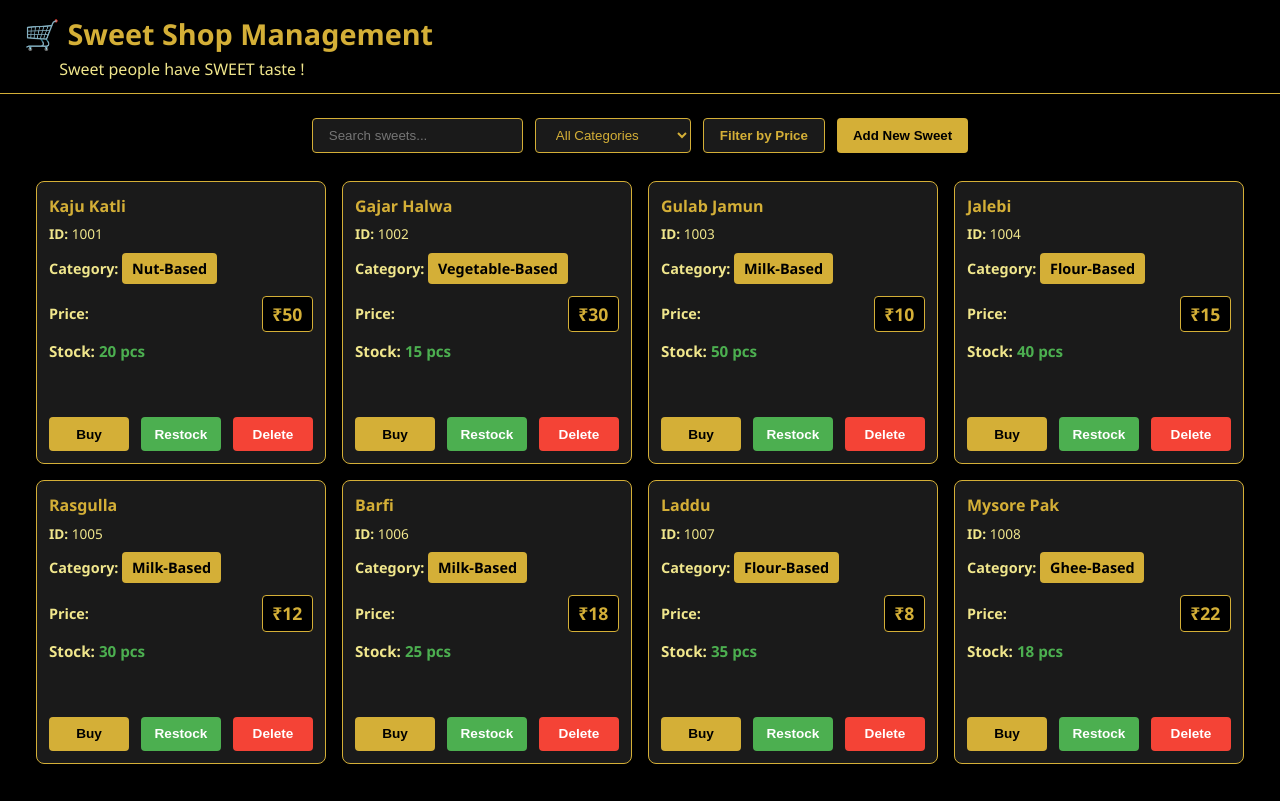
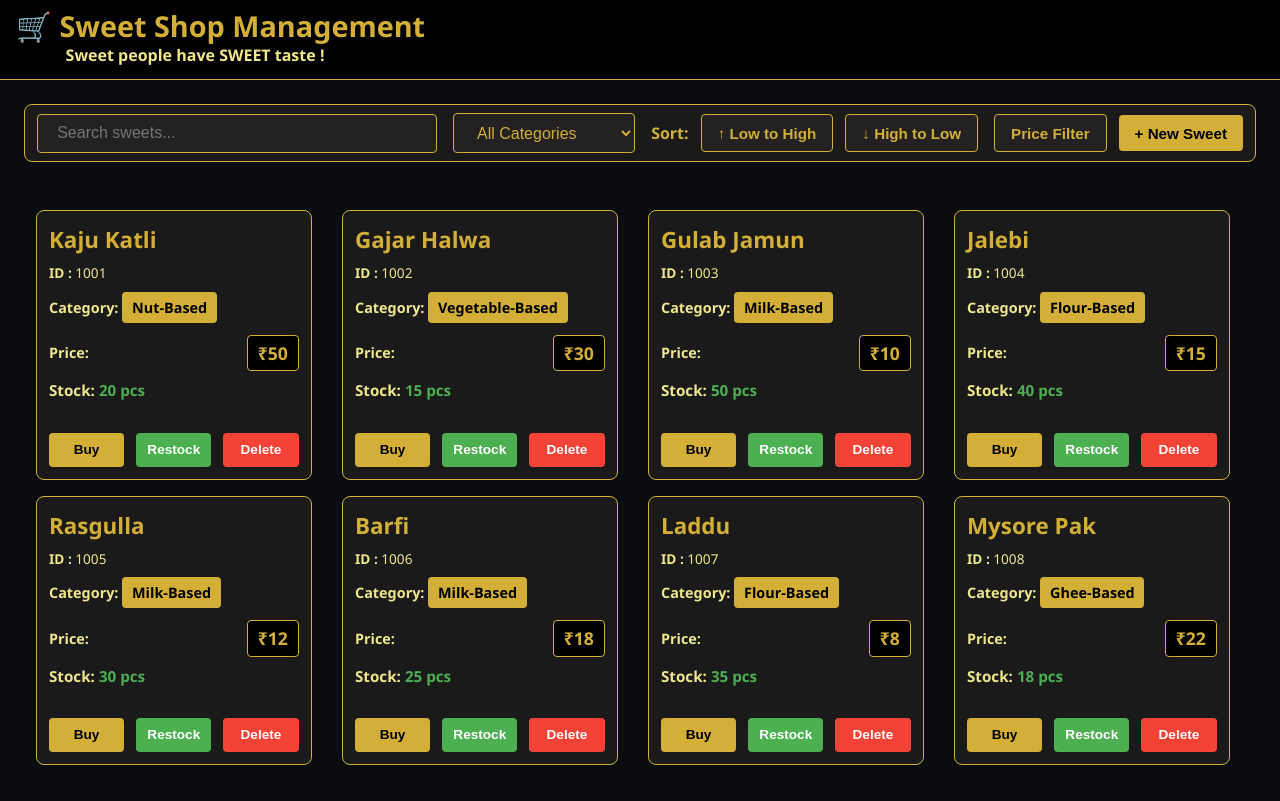
Before and after one commit to notKaushaL/Sweet-Shop-Management-Using-TDD, a React (Vite) app in the folder sweet-shop-frontend/: page / in a window 1280 px wide. Built offline with nearby package versions, Linux system fonts and the light colour scheme.

Commit message:
feat: Add Asc and Desc Sorting

```diff
--- a/sweet-shop-frontend/src/App.jsx
+++ b/sweet-shop-frontend/src/App.jsx
@@ -1,4 +1,3 @@
-
 import { useState, useEffect } from 'react';
 import Header from './components/Header';
 import SweetCard from './components/SweetCard';
@@ -14,6 +13,7 @@ function App() {
   const [showPriceFilter, setShowPriceFilter] = useState(false);
   const [minPrice, setMinPrice] = useState('');
   const [maxPrice, setMaxPrice] = useState('');
+  const [sortOrder, setSortOrder] = useState('none'); // 'none', 'asc', 'desc'
 
   // Load sweets when component mounts
   useEffect(() => {
@@ -74,25 +74,34 @@ function App() {
     return matchesSearch && matchesCategory && matchesMinPrice && matchesMaxPrice;
   });
 
+  // Apply sorting
+  const sortedSweets = [...filteredSweets].sort((a, b) => {
+    if (sortOrder === 'asc') {
+      return a.price - b.price;
+    } else if (sortOrder === 'desc') {
+      return b.price - a.price;
+    }
+    return 0; // No sorting
+  });
+
   return (
-    <div style={{ backgroundColor: '#000000', minHeight: '100vh', display: 'flex', flexDirection: 'column' }}>
+    <div style={{ backgroundColor: '#0B0C10', minHeight: '100vh', display: 'flex', flexDirection: 'column' }}>
       <Header />
 
       <main style={{ width: '100%', margin: '0 auto', padding: '1.5rem', flex: 1, overflowY: 'auto', display: 'flex', flexDirection: 'column' }}>
         <div style={{
-
           display: 'flex',
-          flexDirection: 'column',
           justifyContent: 'space-between',
           alignItems: 'center',
-          marginBottom: '0.0125rem',
+          marginBottom: '1.25rem',
           width: '100%',
-          padding: '0 0.5rem'
+          padding: '0.5rem 0.75rem',
+          backgroundColor: '#1A1A1A',
+          borderRadius: '8px',
+          border: '1px solid #D4AF37',
+          gap: '1rem'
         }}>
-
-
-          <div style={{ display: 'flex', gap: '0.75rem', flex: '1', justifyContent: 'flex-end', maxWidth: '70%' }}>
-            {/* Search input */}
+          {/* Search input - wider */}
           <input
             className="input-hover"
             type="text"
@@ -100,27 +109,32 @@ function App() {
             value={searchTerm}
             onChange={(e) => setSearchTerm(e.target.value)}
             style={{
-                padding: '0.5rem 1rem',
-                backgroundColor: '#1A1A1A',
+              padding: '0.6rem 1.2rem',
+              backgroundColor: '#232121',
               border: '1px solid #D4AF37',
               borderRadius: '4px',
               color: 'white',
-                outline: 'none'
+              outline: 'none',
+              flex: '1',
+              minWidth: '180px',
+              fontSize: '1rem'
             }}
           />
 
-            {/* Category filter */}
+          {/* Category filter - wider */}
           <select
             className="input-hover"
             value={selectedCategory}
             onChange={(e) => setSelectedCategory(e.target.value)}
             style={{
-                padding: '0.5rem 1rem',
-                backgroundColor: '#1A1A1A',
+              padding: '0.6rem 1.2rem',
+              backgroundColor: '#232121',
               border: '1px solid #D4AF37',
               borderRadius: '4px',
               color: '#D4AF37',
-                outline: 'none'
+              outline: 'none',
+              flex: '0 0 180px',
+              fontSize: '1rem'
             }}
           >
             <option value="all">All Categories</option>
@@ -132,39 +146,101 @@ function App() {
             ))}
           </select>
 
-            {/* Price filter button */}
+          {/* Sort Controls - wider buttons */}
+          <div style={{ display: 'flex', alignItems: 'center', gap: '0.75rem' }}>
+            <span style={{ color: '#D4AF37', fontWeight: 'bold', fontSize: '1rem' }}>Sort:</span>
+            <button
+              className="button-hover"
+              onClick={() => setSortOrder('asc')}
+              style={{
+                backgroundColor: sortOrder === 'asc' ? '#B8860B' : '#232121',
+                color: sortOrder === 'asc' ? 'white' : '#D4AF37',
+                padding: '0.6rem 1rem',
+                borderRadius: '4px',
+                fontWeight: 'bold',
+                cursor: 'pointer',
+                border: '1px solid #D4AF37',
+                fontSize: '0.95rem',
+                whiteSpace: 'nowrap'
+              }}
+            >
+              ↑ Low to High
+            </button>
+            <button
+              className="button-hover"
+              onClick={() => setSortOrder('desc')}
+              style={{
+                backgroundColor: sortOrder === 'desc' ? '#B8860B' : '#232121',
+                color: sortOrder === 'desc' ? 'white' : '#D4AF37',
+                padding: '0.6rem 1rem',
+                borderRadius: '4px',
+                fontWeight: 'bold',
+                cursor: 'pointer',
+                border: '1px solid #D4AF37',
+                fontSize: '0.95rem',
+                whiteSpace: 'nowrap'
+              }}
+            >
+              ↓ High to Low
+            </button>
+          </div>
+
+          {/* Price filter and Add New buttons */}
+          <div style={{ display: 'flex', gap: '0.75rem', alignItems: 'center' }}>
             <button
               className="button-hover"
               onClick={() => setShowPriceFilter(!showPriceFilter)}
               style={{
-                backgroundColor: showPriceFilter ? '#B8860B' : '#1A1A1A',
+                backgroundColor: showPriceFilter ? '#B8860B' : '#232121',
                 color: showPriceFilter ? 'white' : '#D4AF37',
-                padding: '0.5rem 1rem',
+                padding: '0.6rem 1rem',
                 borderRadius: '4px',
                 fontWeight: 'bold',
                 cursor: 'pointer',
-                border: '1px solid #D4AF37'
+                border: '1px solid #D4AF37',
+                fontSize: '0.95rem',
+                whiteSpace: 'nowrap'
               }}
             >
-              {showPriceFilter ? 'Hide Price Filter' : 'Filter by Price'}
+              {showPriceFilter ? 'Hide Filter' : 'Price Filter'}
             </button>
 
-            {/* Add New Sweet button */}
             <button
               className="button-hover"
               onClick={() => setShowAddForm(!showAddForm)}
               style={{
-                backgroundColor: '#D4AF37',
-                color: '#000000',
-                padding: '0.5rem 1rem',
+                backgroundColor: showAddForm ? '#B8860B' : '#D4AF37',
+                color: showAddForm ? 'white' : '#000000',
+                padding: '0.6rem 1rem',
                 borderRadius: '4px',
                 fontWeight: 'bold',
                 cursor: 'pointer',
-                border: 'none'
+                border: 'none',
+                fontSize: '0.95rem',
+                whiteSpace: 'nowrap'
               }}
             >
-              {showAddForm ? 'Hide Form' : 'Add New Sweet'}
+              {showAddForm ? 'Hide Form' : '+ New Sweet'}
             </button>
+
+            {sortOrder !== 'none' && (
+              <button
+                className="button-hover"
+                onClick={() => setSortOrder('none')}
+                style={{
+                  backgroundColor: '#1A1A1A',
+                  color: '#F44336',
+                  padding: '0.6rem 1rem',
+                  borderRadius: '4px',
+                  fontWeight: 'bold',
+                  cursor: 'pointer',
+                  border: '1px solid #F44336',
+                  fontSize: '0.95rem'
+                }}
+              >
+                Clear Sort
+              </button>
+            )}
           </div>
         </div>
 
@@ -269,7 +345,7 @@ function App() {
                     : ` Up to ₹${maxPrice}`
                 }
                 <span style={{ color: '#B8860B' }}>
-                  {" "}({filteredSweets.length} {filteredSweets.length === 1 ? 'sweet' : 'sweets'} match)
+                  {" "}({sortedSweets.length} {sortedSweets.length === 1 ? 'sweet' : 'sweets'} match)
                 </span>
               </div>
             )}
@@ -290,8 +366,8 @@ function App() {
           padding: '0.75rem',
           flex: '1'
         }}>
-          {filteredSweets.length > 0 ? (
-            filteredSweets.map(sweet => (
+          {sortedSweets.length > 0 ? (
+            sortedSweets.map(sweet => (
               <SweetCard
                 key={sweet.id}
                 sweet={sweet}
--- a/sweet-shop-frontend/src/components/Header.jsx
+++ b/sweet-shop-frontend/src/components/Header.jsx
@@ -19,16 +19,17 @@ function Header() {
           fontSize: '1.8rem',
           fontWeight: 'bold',
           color: '#D4AF37',
-          margin: '0',
+          margin: '-0.5rem',
           display: 'inline-block'
         }}>
           🛒 Sweet Shop Management
         </h1>
         <p style={{
           color: '#F0E68C',
-          marginTop: '0.1rem',
+          fontWeight: 'bold',
+          marginTop: '0.01rem',
           fontSize: '1rem',
-          marginLeft: '2.2rem'
+          marginLeft: '2.6rem'
         }}>
           Sweet people have SWEET taste !
         </p>
--- a/sweet-shop-frontend/src/components/SweetCard.jsx
+++ b/sweet-shop-frontend/src/components/SweetCard.jsx
@@ -28,22 +28,22 @@ function SweetCard({ sweet, onPurchase, onRestock, onDelete }) {
         padding: '0.75rem',
         display: 'flex',
         flexDirection: 'column',
-        width: '100%',
-        minWidth: '100%',
+        width: '90%',
+        minWidth: '95%',
         height: '100%',
         justifyContent: 'space-between'
       }}>
       <div style={{ marginBottom: '0.5rem' }}>
         <h3 style={{
           color: '#D4AF37',
-          fontSize: '1rem',
+          fontSize: '1.4rem',
           fontWeight: 'bold',
           marginBottom: '0.4rem'
         }}>
           {sweet.name}
         </h3>
         <div style={{ color: '#F0E68C', marginBottom: '0.5rem', fontSize: '0.85rem' }}>
-          <span style={{ fontWeight: 'bold' }}>ID:</span> {sweet.id}
+          <span style={{ fontWeight: 'bold' }}>ID :</span>   {sweet.id}
         </div>
         <div style={{
           color: '#F0E68C',
```
Lines whose indentation alone changed are shown as unchanged.
